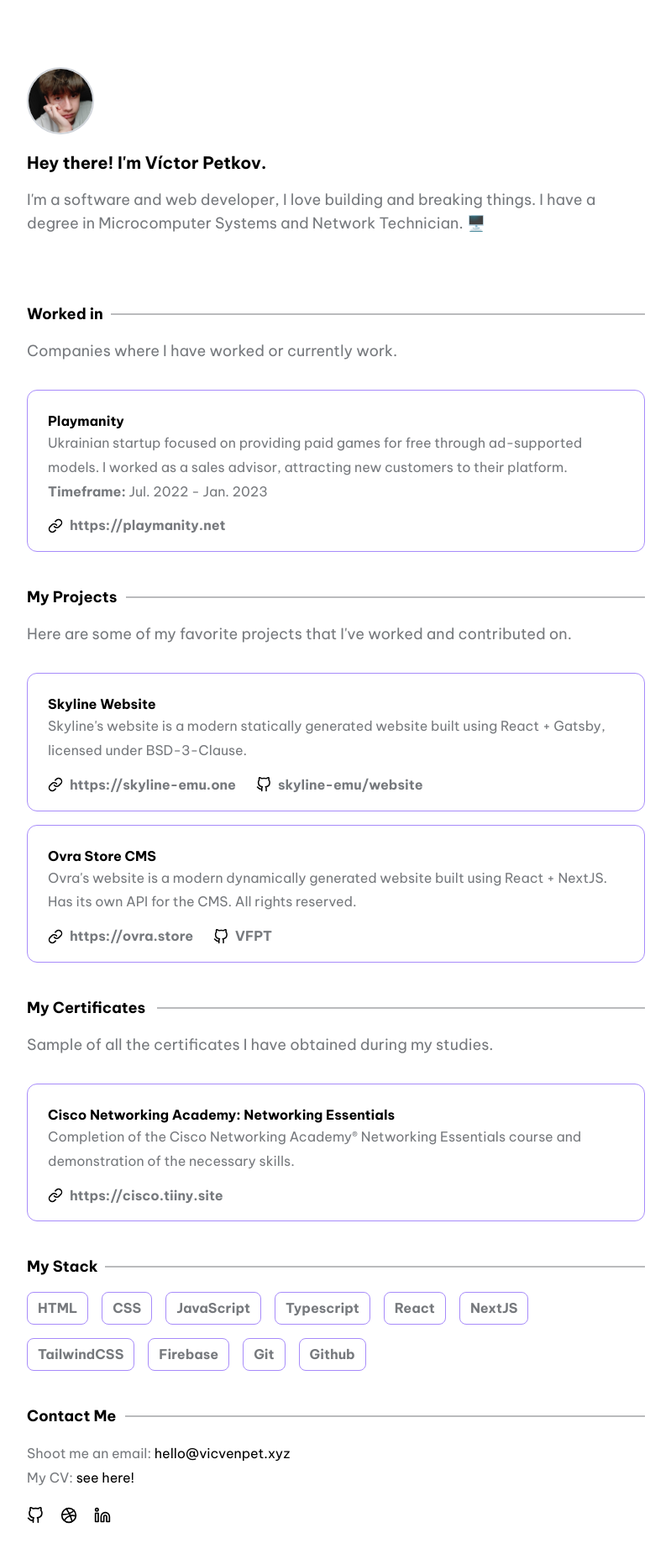
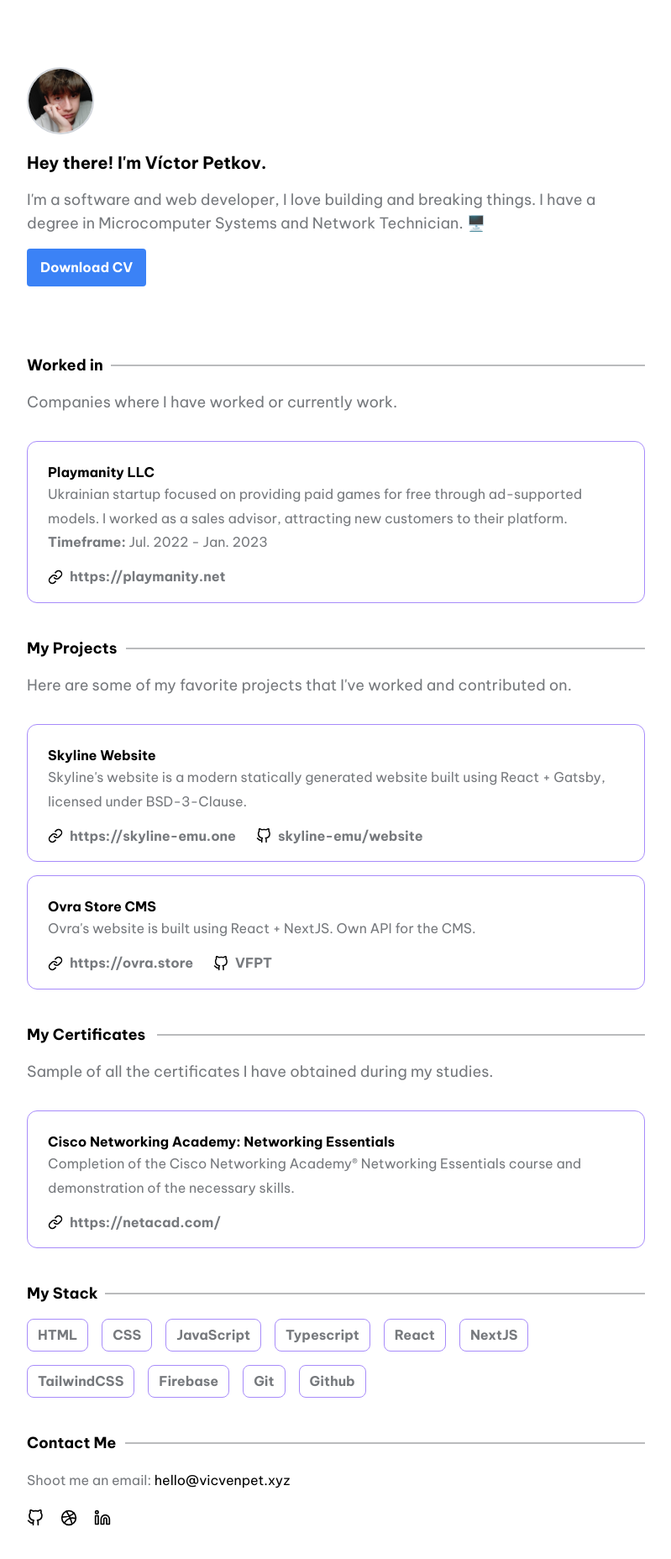
Before and after one commit to vicvenpet/portfolio, a Next.js app: page / in a window 1280 px wide. Shown: the top 1856 px of the page at 84% size, without its empty margins (240-1039 px from the left). Built offline with nearby package versions, Linux system fonts and the light colour scheme.

Commit message:
feat: new freatures

```diff
--- a/components/Contact.js
+++ b/components/Contact.js
@@ -16,17 +16,6 @@
           href={`mailto:${contact.email}`}
         >
           {contact.email}
-        </a>
-      </p>
-      <p>
-      My CV:{' '}
-        <a
-          className="dark:text-white text-black transition-colors duration-500"
-          href={`https://cvitae.tiiny.site/`}
-          target="_blank"
-          rel="noreferrer"
-        >
-          {contact.cv}
         </a>
       </p>
       <div className="flex space-x-5 mt-5 text-lightText transition-colors duration-500">
--- a/components/Hero.js
+++ b/components/Hero.js
@@ -2,6 +2,10 @@
 import { hero } from '@/data/config';
 
 export default function Hero() {
+  const handleDownloadCV = () => {
+    window.open('https://drive.google.com/uc?export=download&id=1KNKrH6Kkwnmp4Imdovle_ghSJxZRcMSd', '_blank');
+  };
+
   return (
     <div className="mb-20">
       <div className="flex flex-row items-center justify-between w-full">
@@ -16,6 +20,12 @@
       </div>
       <h1 className="mt-5 mb-4">{hero.title}</h1>
       <p className="text-lg">{hero.desc}</p>
+      <button
+        className="mt-4 px-4 py-2 bg-blue-500 text-white rounded hover:bg-blue-600 transition-colors duration-300 font-bold"
+        onClick={handleDownloadCV}
+      >
+        Download CV
+      </button>
     </div>
   );
 }
--- a/data/config.js
+++ b/data/config.js
@@ -13,7 +13,7 @@
   desc: "Companies where I have worked or currently work.",
   jobs: [
     {
-      title: "Playmanity",
+      title: "Playmanity LLC",
       description: "Ukrainian startup focused on providing paid games for free through ad-supported models. I worked as a sales advisor, attracting new customers to their platform.",
       timeframe: "Jul. 2022 - Jan. 2023",
       link: "https://playmanity.net"
@@ -33,7 +33,7 @@
     },
     {
       title: 'Ovra Store CMS',
-      description: 'Ovra\'s website is a modern dynamically generated website built using React + NextJS. Has its own API for the CMS. All rights reserved.',
+      description: 'Ovra\'s website is built using React + NextJS. Own API for the CMS.',
       link: 'https://ovra.store',
       github: 'VFPT'
     }
@@ -47,7 +47,7 @@
     {
       title: "Cisco Networking Academy: Networking Essentials",
       description: "Completion of the Cisco Networking Academy® Networking Essentials course and demonstration of the necessary skills.",
-      link: "https://cisco.tiiny.site",
+      link: "https://netacad.com/",
     }
   ]
 };
@@ -71,7 +71,6 @@
 export const contact = {
   title: 'Contact Me',
   email: 'hello@vicvenpet.xyz',
-  cv: 'see here!',
   github: 'vicvenpet',
   dribbble: 'vicvenpet',
   linkedin: 'vicvenpet'
--- a/pages/api/hello.js
+++ /dev/null
@@ -1,5 +0,0 @@
-// Next.js API route support: https://nextjs.org/docs/api-routes/introduction
-
-export default function handler(req, res) {
-  res.status(200).json({ name: 'John Doe' });
-}
--- /dev/null
+++ b/pages/api/status.js
@@ -0,0 +1,3 @@
+export default function handler(req, res) {
+  res.status(200).json({ status: 'OK' });
+}
```
Also changed, not shown: public/static/icons/sun.svg (deleted).
